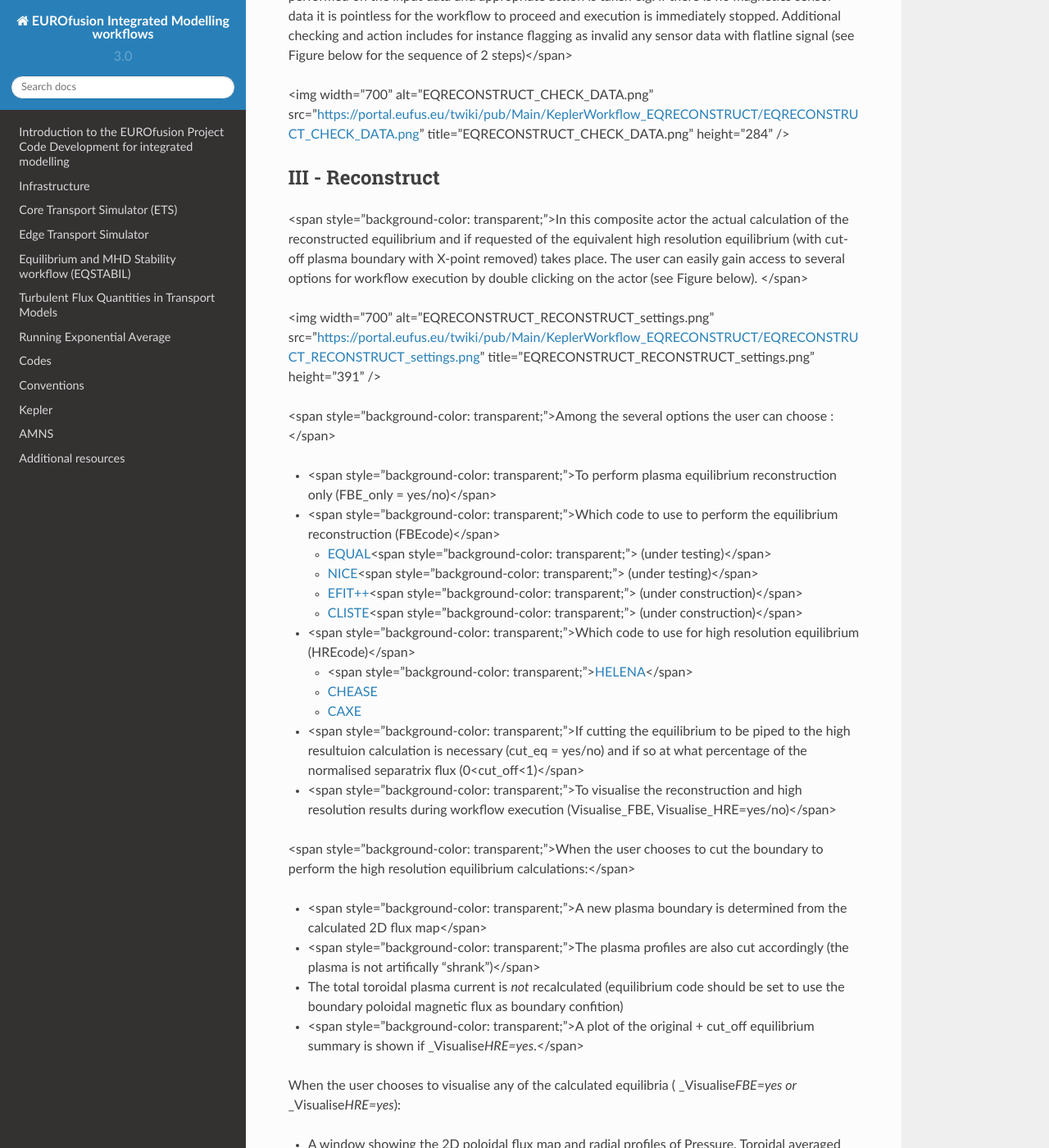
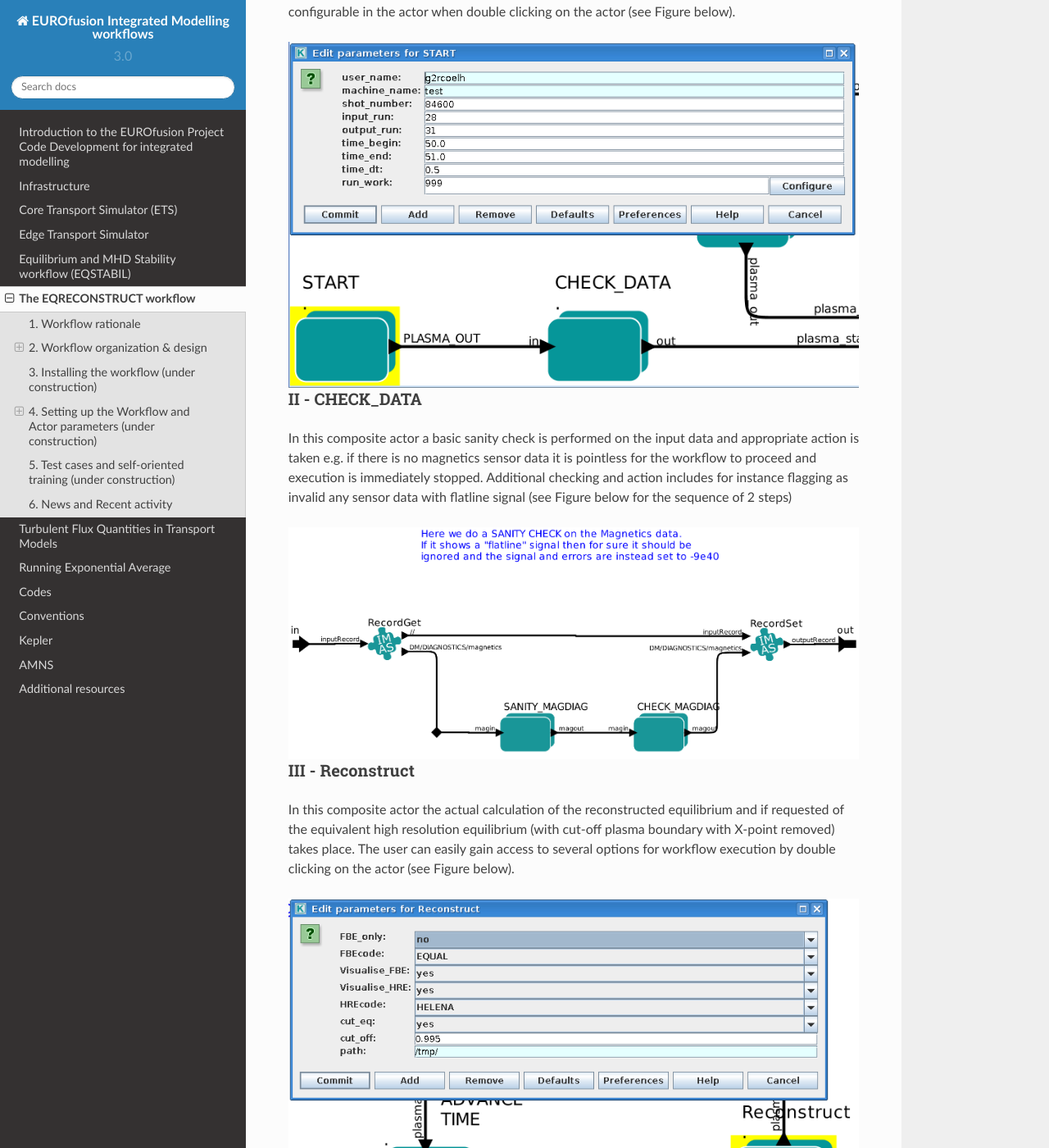
Before and after one commit to WPCD-Workflows/documentation, a Sphinx documentation site: the page built from source/eqreconstr.rst, in a window 1280 px wide and 1400 px high, scrolled down 1706 px. Shown: the whole window at 82% size. Built offline with Sphinx 7.4.7 and the Read the Docs theme 2.0.0, drawn with Linux system fonts in a browser that asks for light colours; some of the changed text lies outside the part shown.

Commit message:
Add new menu EQRECONSTRUCT

```diff
--- a/source/eqreconstr.rst
+++ b/source/eqreconstr.rst
@@ -1,10 +1,13 @@
+.. _eqreconstruct:
+
+==========================
 The EQRECONSTRUCT workflow
---------------------------
+==========================
 
-<br />
+.. _rationale:
 
 1. Workflow rationale
----------------------
+=====================
 
 The EQRECONSTRUCT workflow is a Kepler workflow aimed at performing the
 reconstruction of the plasma equilibrium from diagnostic data. The
@@ -14,7 +17,7 @@ design facilitates the integration of a variety of plasma reconstruction
 equilibrium codes, all using the same input data from a user defined
 IMAS database. In addition, during all workflow stages (including
 initialization and finalization), the experimental and modeling data are
-cast under the same conceptual data bundling as used by the ETS,
+cast under the same conceptual data bundling as used by the `ETS <https://portal.eufus.eu/twiki/bin/view/Main/ETS>`__,
 `HCD <https://portal.eufus.eu//documentation/ITM/html/imp5_workflow__imp5hcd.html>`__
 and `EQSTABIL <KeplerWorkflow_EQSTABIL>`__ workflow. This deliberate
 choice greatly facilitates the interfacing to any of such workflows. In
@@ -43,14 +46,15 @@ parameters at different time steps (though possible by pausing the
 workflow, changing the code parameters and resuming) for deselecting
 given diagnostic channels or changing regularization coefficients.
 
+.. _organization:
+
 2. Workflow organization & design
----------------------------------
+=================================
 
 The top level layout of the workflow is shown below.
 
-<img width="800" alt="EQRECONSTRUCT_JET_timeloop_records.png"
-src="https://portal.eufus.eu/twiki/pub/Main/KeplerWorkflow_EQRECONSTRUCT/EQRECONSTRUCT_JET_timeloop_records.png"
-/>
+.. figure:: images/eqreconstruct_JET_timeloop_records.png
+   :align: center
 
 As shown in the workflow layout, the workflow execution typically
 follows the following steps (further detailed below):
@@ -65,94 +69,72 @@ follows the following steps (further detailed below):
 -  STOP THE RUN (end the simulation and stop)
 
 **I - START**
-~~~~~~~~~~~~~
+-------------
 
 Composite actor used to initialize the workflow. It reads experimental
 data from an ITM database and assembles the plasma bundle. The database
 details e.g. \_user, device, shot, run\ *in* are configurable in the
 actor when double clicking on the actor (see Figure below).
 
-<img width="650" alt="EQRECONSTRUCT_START_settings.png"
-src="https://portal.eufus.eu/twiki/pub/Main/KeplerWorkflow_EQRECONSTRUCT/EQRECONSTRUCT_START_settings.png"
-title="EQRECONSTRUCT_START_settings.png" height="394" />
+.. figure:: images/eqreconstruct_START_settings.png
+   :align: center
 
 **II - CHECK_DATA**
-~~~~~~~~~~~~~~~~~~~
+-------------------
 
-<span style="background-color: transparent;">In this composite actor a
-basic sanity check is performed on the input data and appropriate action
-is taken e.g. if there is no magnetics sensor data it is pointless for
-the workflow to proceed and execution is immediately stopped. Additional
-checking and action includes for instance flagging as invalid any sensor
-data with flatline signal (see Figure below for the sequence of 2
-steps)</span>
+In this composite actor a basic sanity check is performed on the input data
+and appropriate action is taken e.g. if there is no magnetics sensor data
+it is pointless for the workflow to proceed and execution is immediately
+stopped. Additional checking and action includes for instance flagging as
+invalid any sensor data with flatline signal (see Figure below for the
+sequence of 2 steps)
 
-<img width="700" alt="EQRECONSTRUCT_CHECK_DATA.png"
-src="https://portal.eufus.eu/twiki/pub/Main/KeplerWorkflow_EQRECONSTRUCT/EQRECONSTRUCT_CHECK_DATA.png"
-title="EQRECONSTRUCT_CHECK_DATA.png" height="284" />
+.. figure:: images/eqreconstruct_CHECK_DATA.png
+   :align: center
 
 **III - Reconstruct**
-~~~~~~~~~~~~~~~~~~~~~
+---------------------
 
-<span style="background-color: transparent;">In this composite actor the
-actual calculation of the reconstructed equilibrium and if requested of
-the equivalent high resolution equilibrium (with cut-off plasma boundary
-with X-point removed) takes place. The user can easily gain access to
-several options for workflow execution by double clicking on the actor
-(see Figure below). </span>
+In this composite actor the actual calculation of the reconstructed
+equilibrium and if requested of the equivalent high resolution equilibrium
+(with cut-off plasma boundary with X-point removed) takes place. The user
+can easily gain access to several options for workflow execution by double
+clicking on the actor (see Figure below).
 
-<img width="700" alt="EQRECONSTRUCT_RECONSTRUCT_settings.png"
-src="https://portal.eufus.eu/twiki/pub/Main/KeplerWorkflow_EQRECONSTRUCT/EQRECONSTRUCT_RECONSTRUCT_settings.png"
-title="EQRECONSTRUCT_RECONSTRUCT_settings.png" height="391" />
+.. figure:: images/eqreconstruct_RECONSTRUCT_settings.png
+   :align: center
 
-<span style="background-color: transparent;">Among the several options
-the user can choose :</span>
+Among the several options the user can choose :
 
--  <span style="background-color: transparent;">To perform plasma
-   equilibrium reconstruction only (FBE_only = yes/no)</span>
--  <span style="background-color: transparent;">Which code to use to
-   perform the equilibrium reconstruction (FBEcode)</span>
+-  To perform plasma equilibrium reconstruction only (FBE_only = yes/no)
+-  Which code to use to perform the equilibrium reconstruction (FBEcode)
 
-   -  `EQUAL <EquilibriumCode_EQUAL>`__\ <span style="background-color:
-      transparent;"> (under testing)</span>
-   -  `NICE <EquilibriumCode NICE>`__\ <span style="background-color:
-      transparent;"> (under testing)</span>
-   -  `EFIT++ <EquilibriumCode_EFITpp>`__\ <span
-      style="background-color: transparent;"> (under
-      construction)</span>
-   -  `CLISTE <EquilibriumCode_CLISTE>`__\ <span
-      style="background-color: transparent;"> (under
-      construction)</span>
+   -  `EQUAL <https://portal.eufus.eu/twiki/bin/view/Main/EquilibriumCode_EQUAL>`__
+   -  `NICE <https://portal.eufus.eu/twiki/bin/view/Main/EquilibriumCodeNICE>`__
+   -  `EFIT++ <https://portal.eufus.eu/twiki/bin/edit/Main/EquilibriumCode_EFITpp?topicparent=Main.KeplerWorkflow_EQRECONSTRUCT;nowysiwyg=0>`__
+   -  `CLISTE <https://portal.eufus.eu/twiki/bin/view/Main/EquilibriumCode_CLISTE>`__
+-  Which code to use for high resolution equilibrium (HREcode)
 
--  <span style="background-color: transparent;">Which code to use for
-   high resolution equilibrium (HREcode)</span>
+   -  `HELENA <https://portal.eufus.eu/twiki/bin/view/Main/EquilibriumCode_HELENA>`__
+   -  `CHEASE <https://portal.eufus.eu/twiki/bin/view/Main/EquilibriumCode_CHEASE>`__
+   -  `CAXE <https://portal.eufus.eu/twiki/bin/view/Main/EquilibriumCode_CAXE>`__
 
-   -  <span style="background-color:
-      transparent;">\ `HELENA <EquilibriumCode_HELENA>`__\ </span>
-   -  `CHEASE <EquilibriumCode_CHEASE>`__
-   -  `CAXE <EquilibriumCode_CAXE>`__
+- If cutting the equilibrium to be piped to the high resultuion calculation
+   is necessary (cut_eq = yes/no) and if so at what percentage of the
+   normalised separatrix flux (0<cut_off<1)
+- To visualise the reconstruction and high resolution results during
+   workflow execution (Visualise_FBE, Visualise_HRE=yes/no)
 
--  <span style="background-color: transparent;">If cutting the
-   equilibrium to be piped to the high resultuion calculation is
-   necessary (cut_eq = yes/no) and if so at what percentage of the
-   normalised separatrix flux (0<cut_off<1)</span>
--  <span style="background-color: transparent;">To visualise the
-   reconstruction and high resolution results during workflow execution
-   (Visualise_FBE, Visualise_HRE=yes/no)</span>
+When the user chooses to cut the boundary to perform the high resolution
+equilibrium calculations:
 
-<span style="background-color: transparent;">When the user chooses to
-cut the boundary to perform the high resolution equilibrium
-calculations:</span>
-
--  <span style="background-color: transparent;">A new plasma boundary is
-   determined from the calculated 2D flux map</span>
--  <span style="background-color: transparent;">The plasma profiles are
-   also cut accordingly (the plasma is not artifically "shrank")</span>
+-  A new plasma boundary is determined from the calculated 2D flux map
+-  The plasma profiles are also cut accordingly (the plasma is not
+   artifically "shrank")
 -  The total toroidal plasma current is *not* recalculated (equilibrium
    code should be set to use the boundary poloidal magnetic flux as
    boundary confition)
--  <span style="background-color: transparent;">A plot of the original +
-   cut_off equilibrium summary is shown if
+-  A plot of the original + cut_off equilibrium summary is shown if
    \_Visualise\ *HRE=yes*.</span>
 
 When the user chooses to visualise any of the calculated equilibria (
@@ -165,7 +147,7 @@ When the user chooses to visualise any of the calculated equilibria (
    by the user selected *path* variable ( **START** actor setup).
 
 **IV - SAVE SLICE**
-~~~~~~~~~~~~~~~~~~~
+-------------------
 
 In this composite actor the calculated equilibria are saved at each time
 step. Depending on whether the user choses to calculate also the high
@@ -173,9 +155,8 @@ resolution equilibrium and if the Save_FBE_only parameter is set to
 "yes" or "no", a different number of occurrences of the equilibrium IDS
 can be stored (see Figure below).
 
-<img width="700" alt="EQRECONSTRUCT_SAVE_settings.png"
-src="https://portal.eufus.eu/twiki/pub/Main/KeplerWorkflow_EQRECONSTRUCT/EQRECONSTRUCT_SAVE_settings.png"
-title="EQRECONSTRUCT_SAVE_settings.png" height="283" />
+.. figure:: images/eqreconstruct_SAVE_settings.png
+   :align: center
 
 The purpose of saving at each time slice several versions of the
 equilibrium is to grant extra flexibility. If the user decides to
@@ -189,8 +170,10 @@ High resolution equilibrium is stored as occurrence=0, the cut boundary
 reconstruction as occurrence=2. To control the imasdb saving option
 please refer to the SAVE SLICE parameter details.
 
+.. _installing:
+
 3. Installing the workflow (under construction)
------------------------------------------------
+===============================================
 
 To obtain the workflow and included actors a dressed release of KEPLER
 is recommended. To get such dressed releases please proceed as follows:
@@ -198,127 +181,104 @@ is recommended. To get such dressed releases please proceed as follows:
 -  CPT indication 1
 -  CPT indication 2
 
+.. _actor:
+
 4. Setting up the Workflow and Actor parameters (under construction)
---------------------------------------------------------------------
+====================================================================
 
 **I - Setting the workflow parameters**
-~~~~~~~~~~~~~~~~~~~~~~~~~~~~~~~~~~~~~~~
+---------------------------------------
 
-<span style="background-color: transparent;">The workflow parameters in
-the **START** actor are as follows:</span>
+The workflow parameters in the **START** actor are as follows:
 
--  **shot** : the shot number on the user database (or from another
-   user) where to read the reference equilibrium from (shot/run_in pair)
--  **run_in** : the run number where the reference equilibrium is
-   (shot/run_in pair)
--  **run_work** : placeholder run for the temporary Kepler CPOs
--  **run_out** : run number where the final results of the run will be
-   stored (user running the workflow/shot/run_out). Since the input
-   equilibrium can be a reconstruction that goes beyond the separatrix,
-   3 occurrences of the equilibrium are saved (original eq., cut
-   equilibrium inside separatrix and corresponding high resolution
-   equilibrium).
--  **user** : username. Reading from someone else database is possible
-   but the run_out will naturally be written to personal database only.
--  **device** : device database where the input reference data is. MUST
-   BE the same as the device set once running "*imasdb*" command
-   otherwise the run_out data will end on the wrong database path.
--  **time_begin** : starting time for the run (in *seconds* <span
-   style="background-color: transparent;">).</span>
--  **time_end** <span style="background-color: transparent;"> : ending
-   time for the run (in </span> *seconds* <span style="background-color:
-   transparent;">).</span>
--  <span style="background-color: transparent;"> **time_dt** : time step
-   (constant value) while moving from \_time\ *begin* to
-   \_time\ *end*.</span>
+-  **shot** : the shot number on the user database (or from another user) where to read the reference equilibrium from (shot/run_in pair)
+- **run_in** : the run number where the reference equilibrium is (shot/run_in pair)
+- **run_work**: placeholder run for the temporary Kepler CPOs
+- **run_out**: run number where the final results of the run will be stored (user running the workflow/shot/run_out). Since the input equilibrium can be a reconstruction that goes beyond the separatrix, 3 occurrences of the equilibrium are saved (original eq., cut equilibrium inside separatrix and corresponding high resolution equilibrium).
+- **user**: username. Reading from someone else database is possible but the run_out will naturally be written to personal database only.
+- **device** : device database where the input reference data is. MUST BE the same as the device set once running "*imasdb*" command otherwise the run_out data will end on the wrong database path.
+- **time_begin**: starting time for the run (in *seconds*).
+- **time_end**: ending time for the run (in *seconds*).
+- **time_dt** : time step (constant value) while moving from \_time\*begin* to \_time\ *end*.
 
 The workflow parameters in the **Reconstruct** actor are as follows:
 
--  **FBE_only** <span style="background-color: transparent;"> : Set to
-   "*yes*" if addressing only the plasma equilibrium
-   reconstruction</span><span style="background-color: transparent;">.
-   If set to "*no*" the high resolution equilibrium is also
-   calculated.</span>
--  <span style="background-color: transparent;"> **FBEcode** : Choice
-   for equilibrium reconstruction code to be used.</span>
--  **Visualise_FBE** <span style="background-color: transparent;"> : Set
-   to "*yes*" to get a plot of the reconstructed equilibrium at every
-   step.</span>
--  **Visualise_HRE** <span style="background-color: transparent;"> : Set
-   to "</span>*yes*\ <span style="background-color: transparent;">" to
-   get a plot of the high resolution equilibrium derived from the
-   reconstructed equilibrium at every step.</span>
--  **HREcode** <span style="background-color: transparent;"> : Choice
-   for high resolution equilibrium code to be used.</span>
--  **cut_eq** <span style="background-color: transparent;"> :</span>
+- **FBE_only**: Set to "*yes*" if addressing only the plasma equilibrium reconstruction. If set to "*no*" the high resolution equilibrium is also calculated.
+- **FBEcode**: Choice for equilibrium reconstruction code to be used.
+- **Visualise_FBE**: Set to "*yes*" to get a plot of the reconstructed equilibrium at every step.
+- **Visualise_HRE**: Set to *yes* to get a plot of the high resolution equilibrium derived from the reconstructed equilibrium at every step.
+- **HREcode**: Choice for high resolution equilibrium code to be used.
+- **cut_eq**:
 
-   -  <span style="background-color: transparent;">yes : cut the input
-      equilibrium (necessary if high resolution equilibrium code cannot
-      handle separatrix plasma equilibria)</span>
-   -  <span style="background-color: transparent;">no : input
-      equilibrium is used "as is".</span>
+   - yes: cut the input equilibrium (necessary if high resolution equilibrium code cannot handle separatrix plasma equilibria)
+   - no: input equilibrium is used "as is".
 
--  **cut_off** : float ]0,1], specifies the percentage of the separatrix
-   flux that will define the poloidal flux of the new plasma boundary.
--  **path** <span style="background-color: transparent;"> : temporary
-   folder where to dump the plots generated. Also used to store output
-   files (used by HELENA)</span>
+- **cut_off**: float ]0,1], specifies the percentage of the separatrix flux that will define the poloidal flux of the new plasma boundary.
+- **path**: temporary folder where to dump the plots generated. Also used to store output files (used by HELENA).
 
 The workflow parameters in the **SAVE SLICE** actor are as follows:
 
 -  **Save_FBE_only**:
 
-   -  yes : only occurrence=0 is saved. If the user set
-      \_FBE\ *only=yes* then the equilibrium reconstruction is saved,
-      otherwise the high resolution equilibrium is stored.
-   -  no : occurrences = 0,1,2 are saved. Only meaningful if the user
-      set \_FBE\ *only=no*. High resolution equilibrium is stored as
-      occurrence=0, the cut boundary "precursor equilibrium" as
-      occurrence=1 and the equilibrium reconstruction as occurrence=2
+   -  yes : only occurrence=0 is saved. If the user set \_FBE\ *only=yes* then the equilibrium reconstruction is saved, otherwise the high resolution equilibrium is stored.
+   -  no : occurrences = 0,1,2 are saved. Only meaningful if the user set \_FBE\ *only=no*. High resolution equilibrium is stored as occurrence=0, the cut boundary "precursor equilibrium" as occurrence=1 and the equilibrium reconstruction as occurrence=2
 
 *The user can always stop the workflow by Pressing the STOP button in
 Kepler canvas.*
 
-**II -** <span style="background-color: transparent;"> Setting actor parameters</span>
-~~~~~~~~~~~~~~~~~~~~~~~~~~~~~~~~~~~~~~~~~~~~~~~~~~~~~~~~~~~~~~~~~~~~~~~~~~~~~~~~~~~~~~
+**II - Setting actor parameters**
+---------------------------------
 
 Actor parameters are set on the actors themselves (not passed by the
 workflow). To access the actors codeparam the easiest route is to :
 
-1 Click on "Outline" Tab (below the "Pause" button in the KEPLER canvas)
-1 Type the name of the actor and press "Search" (or Enter) 1 On the
-final item in the chain of the actor composite, right click and press
-"Configure". A pop-up panel appears 1 Click on "Edit Code Parameters"
-and a new window appears 1 Edit the code parameters and Press "Save &
-Exit" 1 Press "Commit" and setting is completed To have detailed
-information on how to configure each one of the available actors please
-check their documentation
-`here <EquilibriumAndStabilityChain#Equilibrium_reconstruction_actor>`__
-or
-`here <EquilibriumAndStabilityChain#High_resolution_equilibrium_acto>`__.
+ 1. Click on "Outline" Tab (below the "Pause" button in the KEPLER canvas)
+ 2. Type the name of the actor and press "Search" (or Enter)
+ 3. On the final item in the chain of the actor composite, right click and press"Configure". A pop-up panel appears
+ 4. Click on "Edit Code Parameters" and a new window appears
+ 5. Edit the code parameters and Press "Save & Exit"
+ 6. Press "Commit" and setting is completed
+
+To have detailed information on how to configure each one of the available
+actors please check their documentation `here
+<EquilibriumAndStabilityChain#Equilibrium_reconstruction_actor>`__ or `here
+<EquilibriumAndStabilityChain#High_resolution_equilibrium_acto>`__.
+
+.. _training:
 
 5. Test cases and self-oriented training (under construction)
--------------------------------------------------------------
+=============================================================
 
 Several test cases are available for testing, corresponding to different
 applications/examples. The itmdb files are found on the software release
 folder under */tutorial*
 
-==== ======== ====== ===== === ==============================================================================================================================================================================================
-Case User     Device Shot  Run Description
-==== ======== ====== ===== === ==============================================================================================================================================================================================
-1    g2rcoelh test   84600 28  JET shot using exp2imas UDA plugin using 3.20.0 DD, 3.8.3 UAL and 2.2.2 UDA ("old" low level UAL). Contains the following IDSs: IRON_CORE, MAGNETICS, PF_ACTIVE, WALL, TF, THOMSON_SCATTERING.
-2
-3
-4
-5
-==== ======== ====== ===== === ==============================================================================================================================================================================================
++------+-----------+-------+-------+-----+-------------------------------------+
+| Case |  User     | Device| Shot  | Run |              Description            |
++------+-----------+-------+-------+-----+-------------------------------------+
+|  1   | g2rcoelh  |  test | 84600 |  28 | | JET shot using exp2imas UDA plugin|
+|      |           |       |       |     |   using 3.20.0 DD, 3.8.3 UAL and    |
+|      |           |       |       |     | | 2.2.2 UDA ("old" low level UAL).  |
+|      |           |       |       |     |   Contains the following IDSs:      |
+|      |           |       |       |     | | IRON_CORE, MAGNETICS, PF_ACTIVE,  |
+|      |           |       |       |     |   WALL, TF, THOMSON_SCATTERING.     |
+|      |           |       |       |     | |                                   |
++------+-----------+-------+-------+-----+-------------------------------------+
+|  2   |           |       |       |     |                                     |
++------+-----------+-------+-------+-----+-------------------------------------+
+|  3   |           |       |       |     |                                     |
++------+-----------+-------+-------+-----+-------------------------------------+
+|  4   |           |       |       |     |                                     |
++------+-----------+-------+-------+-----+-------------------------------------+
+|  5   |           |       |       |     |                                     |
++------+-----------+-------+-------+-----+-------------------------------------+
 
-`Guided Tutorial on EQRECONSTRUCT (under
-construction) <%ATTACHURL%/Tutorial_EQRECONSTRUCT.pdf>`__
+`Guided Tutorial on EQRECONSTRUCT (under construction) <%ATTACHURL%/Tutorial_EQRECONSTRUCT.pdf>`__
+
+.. _activity:
 
 6. News and Recent activity
----------------------------
+===========================
 
 *8th March 2019: JET version of the workflow tested successfully on
 test/84600/28 database. Only EQUAL + HELENA codes included. Successful
--- a/source/index.rst
+++ b/source/index.rst
@@ -21,6 +21,7 @@ Contents:
    ets
    edge
    es
+   eqreconstr
    transport
    averages
    codes
```
Also changed, not shown: source/images/eqreconstruct_CHECK_DATA.png (added), source/images/eqreconstruct_JET_timeloop_records.png (added), source/images/eqreconstruct_RECONSTRUCT_settings.png (added), source/images/eqreconstruct_SAVE_settings.png (added), source/images/eqreconstruct_START_settings.png (added).
